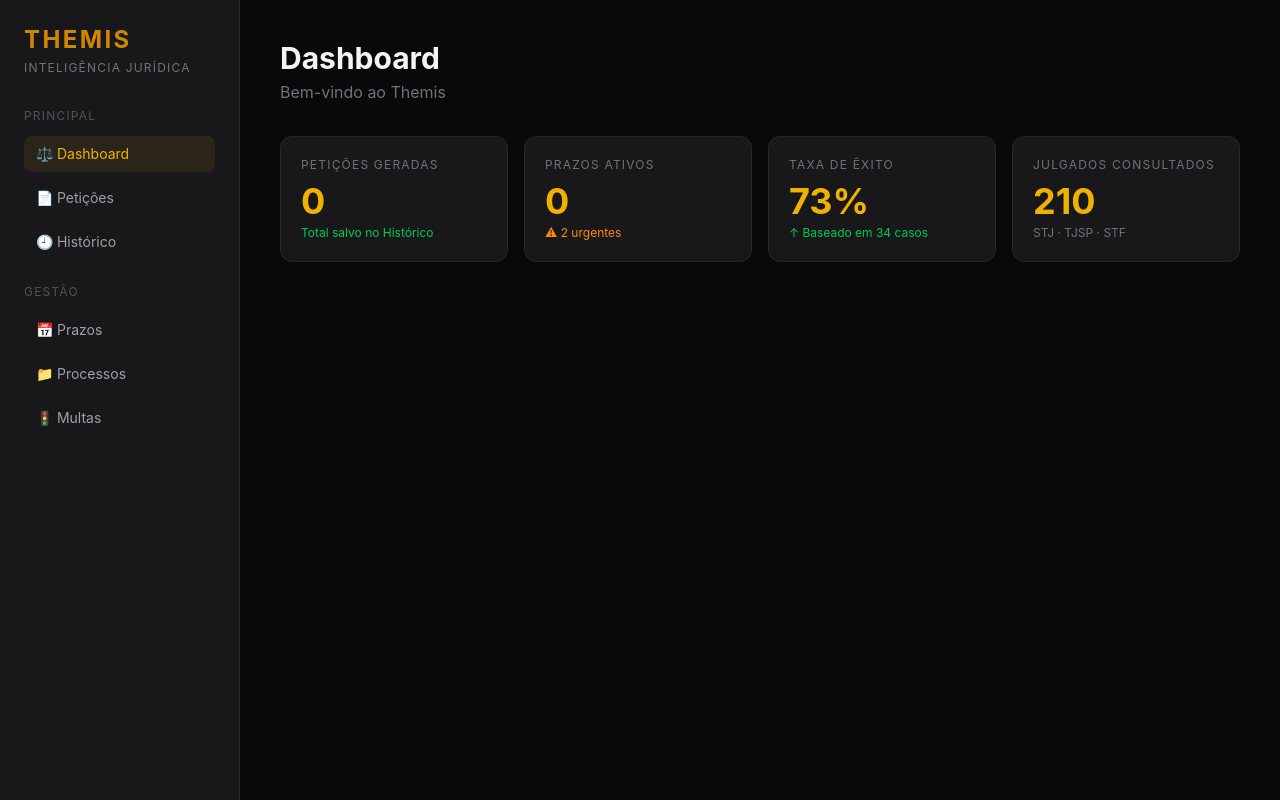
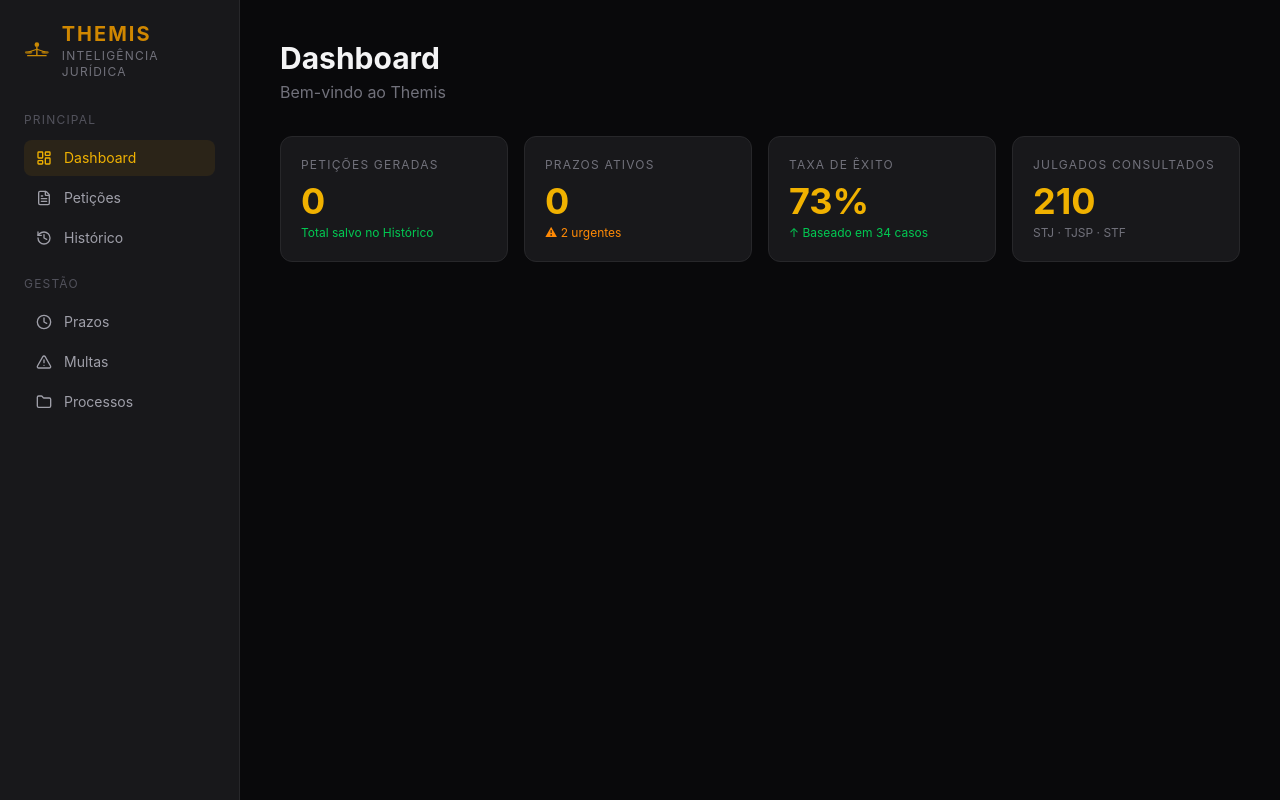
Before and after one commit to Lucas-Miguel-Rios/themis, a React (Vite) app: page / in a window 1280 px wide. Built offline with nearby package versions, Linux system fonts and the light colour scheme.

Commit message:
feat: redesign sidebar com icones lucide e logo SGV

```diff
--- a/package.json
+++ b/package.json
@@ -14,6 +14,7 @@
     "docx": "^9.7.0",
     "file-saver": "^2.0.5",
     "jspdf": "^4.2.1",
+    "lucide-react": "^1.32.0",
     "react": "^19.2.6",
     "react-dom": "^19.2.6",
     "react-markdown": "^10.1.0",
--- a/src/App.jsx
+++ b/src/App.jsx
@@ -7,7 +7,7 @@ import { Document, Packer, Paragraph, TextRun } from "docx"
 import { saveAs } from "file-saver"
 import Multas from "./components/Multas"
 import Disclaimer from "./components/Disclaimer"
-
+import { LayoutDashboard, FileText, Clock, AlertTriangle, Folder, History } from "lucide-react"
 
 
 function App() {
@@ -121,18 +121,44 @@ function App() {
     <div className="flex min-h-screen bg-zinc-950 text-zinc-100">
       <aside className="w-60 bg-zinc-900 border-r border-zinc-800 flex flex-col p-6">
         <div className="mb-8">
-          <h1 className="text-2xl font-bold text-yellow-600 tracking-widest">THEMIS</h1>
+          <div className="flex items-center gap-3">
+            <svg width="28" height="28" viewBox="0 0 28 28" fill="none">
+              <circle cx="14" cy="6" r="2.5" fill="#ca8a04" />
+              <line x1="14" y1="8.5" x2="14" y2="18" stroke="#ca8a04" strokeWidth="1.5" />
+              <line x1="4" y1="18" x2="24" y2="18" stroke="#ca8a04" strokeWidth="1.5" strokeLinecap="round" />
+              <line x1="14" y1="11" x2="5" y2="14" stroke="#ca8a04" strokeWidth="1.2" />
+              <line x1="14" y1="11" x2="23" y2="14" stroke="#ca8a04" strokeWidth="1.2" />
+              <ellipse cx="5" cy="14.5" rx="4" ry="1.5" fill="#ca8a04" opacity="0.7" />
+              <ellipse cx="23" cy="14.5" rx="4" ry="1.5" fill="#ca8a04" opacity="0.7" />
+            </svg>
+            <div>
+              <h1 className="text-xl font-bold text-yellow-600 tracking-widest leading-none">THEMIS</h1>
               <p className="text-xs text-zinc-500 tracking-widest mt-1">INTELIGÊNCIA JURÍDICA</p>
             </div>
-        <nav className="flex flex-col gap-2">
-          <span className="text-xs text-zinc-600 uppercase tracking-widest mb-1">Principal</span>
-          <button onClick={() => setTela("dashboard")} className={`flex items-center gap-3 px-3 py-2 rounded-lg text-sm ${tela === "dashboard" ? "bg-yellow-600/10 text-yellow-500" : "text-zinc-400 hover:bg-zinc-800"}`}>⚖️ Dashboard</button>
-          <button onClick={() => setTela("peticoes")} className={`flex items-center gap-3 px-3 py-2 rounded-lg text-sm ${tela === "peticoes" ? "bg-yellow-600/10 text-yellow-500" : "text-zinc-400 hover:bg-zinc-800"}`}>📄 Petições</button>
-          <button onClick={() => setTela("historico")} className={`flex items-center gap-3 px-3 py-2 rounded-lg text-sm ${tela === "historico" ? "bg-yellow-600/10 text-yellow-500" : "text-zinc-400 hover:bg-zinc-800"}`}>🕘 Histórico</button>
-          <span className="text-xs text-zinc-600 uppercase tracking-widest mb-1 mt-4">Gestão</span>
-          <button onClick={() => setTela("prazos")} className={`flex items-center gap-3 px-3 py-2 rounded-lg text-sm ${tela === "prazos" ? "bg-yellow-600/10 text-yellow-500" : "text-zinc-400 hover:bg-zinc-800"}`}>📅 Prazos</button>
-          <button className="flex items-center gap-3 px-3 py-2 rounded-lg text-zinc-400 text-sm hover:bg-zinc-800">📁 Processos</button>
-          <button onClick={() => setTela("multas")} className={`flex items-center gap-3 px-3 py-2 rounded-lg text-sm ${tela === "multas" ? "bg-yellow-600/10 text-yellow-500" : "text-zinc-400 hover:bg-zinc-800"}`}>🚦 Multas</button>
+          </div>
+        </div>
+        <nav className="flex flex-col gap-1">
+          <span className="text-xs text-zinc-600 uppercase tracking-widest mb-2">Principal</span>
+          <button onClick={() => setTela("dashboard")} className={`flex items-center gap-3 px-3 py-2 rounded-lg text-sm transition-colors ${tela === "dashboard" ? "bg-yellow-600/10 text-yellow-500" : "text-zinc-400 hover:bg-zinc-800"}`}>
+            <LayoutDashboard size={16} /> Dashboard
+          </button>
+          <button onClick={() => setTela("peticoes")} className={`flex items-center gap-3 px-3 py-2 rounded-lg text-sm transition-colors ${tela === "peticoes" ? "bg-yellow-600/10 text-yellow-500" : "text-zinc-400 hover:bg-zinc-800"}`}>
+            <FileText size={16} /> Petições
+          </button>
+          <button onClick={() => setTela("historico")} className={`flex items-center gap-3 px-3 py-2 rounded-lg text-sm transition-colors ${tela === "historico" ? "bg-yellow-600/10 text-yellow-500" : "text-zinc-400 hover:bg-zinc-800"}`}>
+            <History size={16} /> Histórico
+          </button>
+
+          <span className="text-xs text-zinc-600 uppercase tracking-widest mb-2 mt-4">Gestão</span>
+          <button onClick={() => setTela("prazos")} className={`flex items-center gap-3 px-3 py-2 rounded-lg text-sm transition-colors ${tela === "prazos" ? "bg-yellow-600/10 text-yellow-500" : "text-zinc-400 hover:bg-zinc-800"}`}>
+            <Clock size={16} /> Prazos
+          </button>
+          <button onClick={() => setTela("multas")} className={`flex items-center gap-3 px-3 py-2 rounded-lg text-sm transition-colors ${tela === "multas" ? "bg-yellow-600/10 text-yellow-500" : "text-zinc-400 hover:bg-zinc-800"}`}>
+            <AlertTriangle size={16} /> Multas
+          </button>
+          <button className="flex items-center gap-3 px-3 py-2 rounded-lg text-zinc-400 text-sm hover:bg-zinc-800 transition-colors">
+            <Folder size={16} /> Processos
+          </button>
         </nav>
       </aside>
 
```
Also changed, not shown: 1 other file (tests, documents, lock files or other folders). Lines whose indentation alone changed are shown as unchanged.
